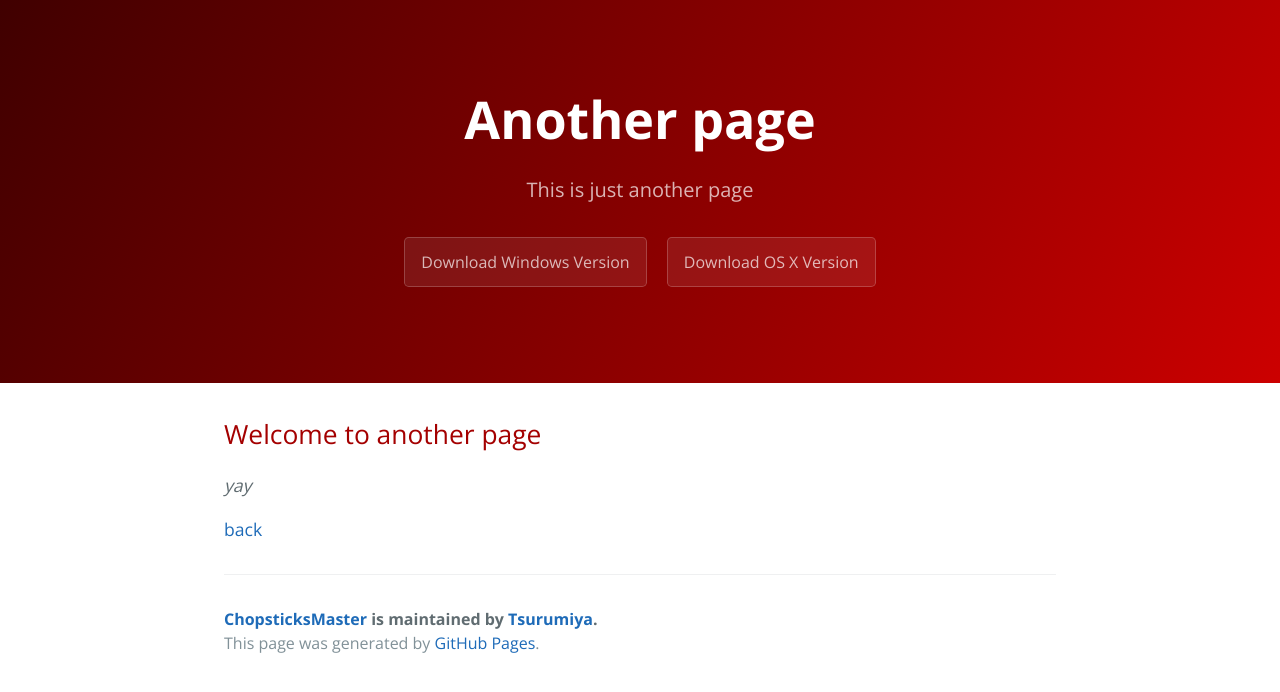
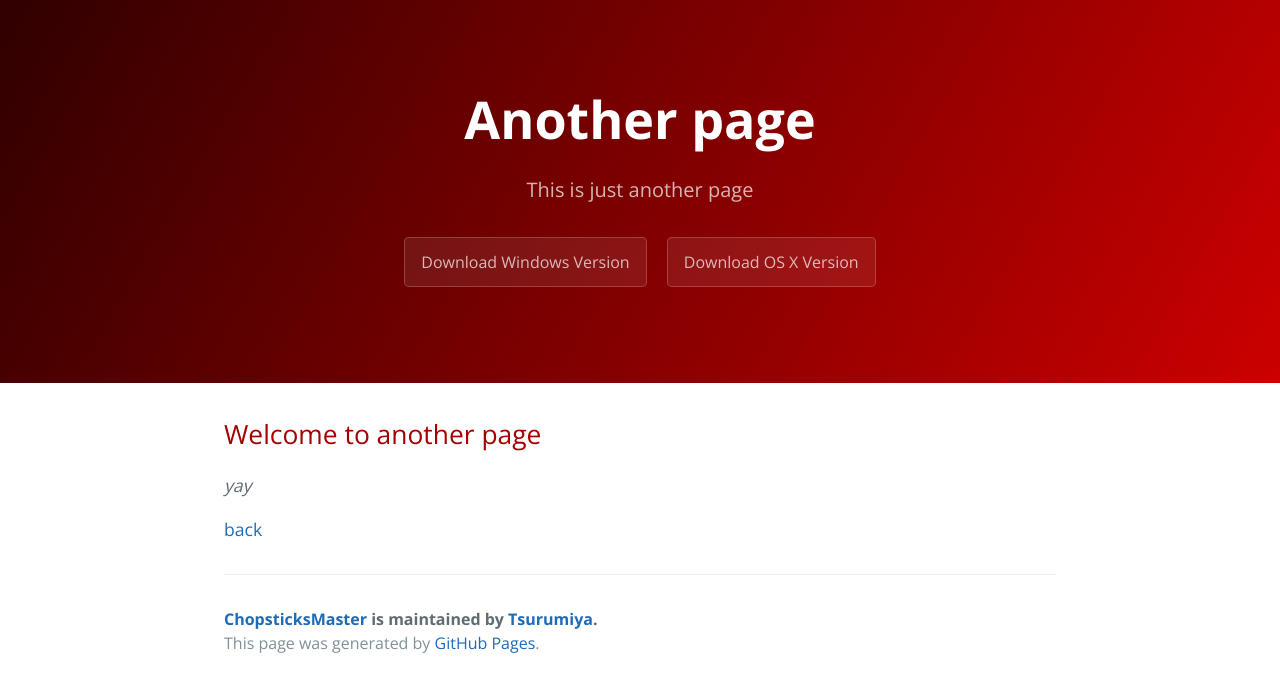
Before and after one commit to Tsurumiya/ChopsticksMaster, a Jekyll site: the page built from another-page.md, in a window 1280 px wide. Shown: the top 692 px of the page. Built offline with Jekyll 4.4.1, drawn with Linux system fonts in a browser that asks for light colours.

Commit message:
Update style.scss

```diff
--- a/assets/css/style.scss
+++ b/assets/css/style.scss
@@ -1,7 +1,7 @@
 ---
 ---
 $header-bg-color: #cc0000;
-$header-bg-color-secondary: #400000;
+$header-bg-color-secondary: #300000;
 $section-headings-color: #a40000;
 
 @import "{{ site.theme }}";
```
